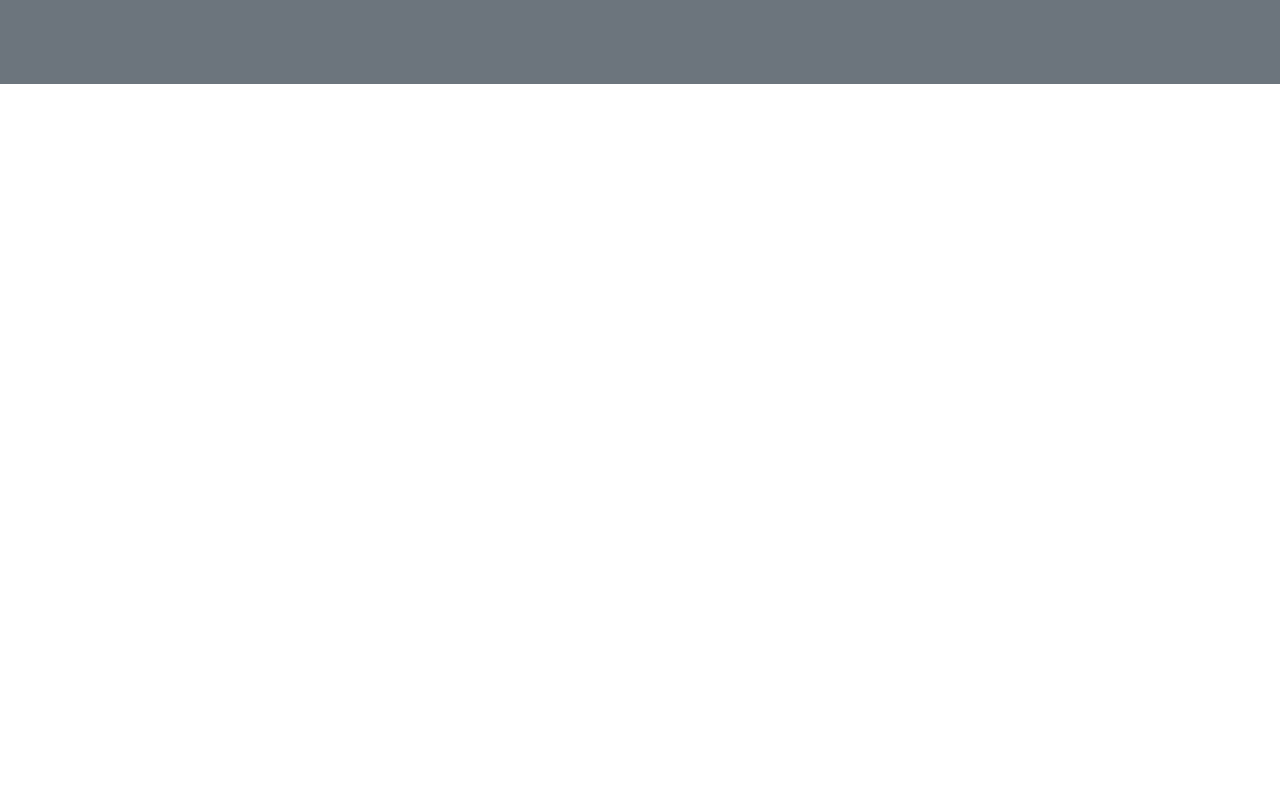
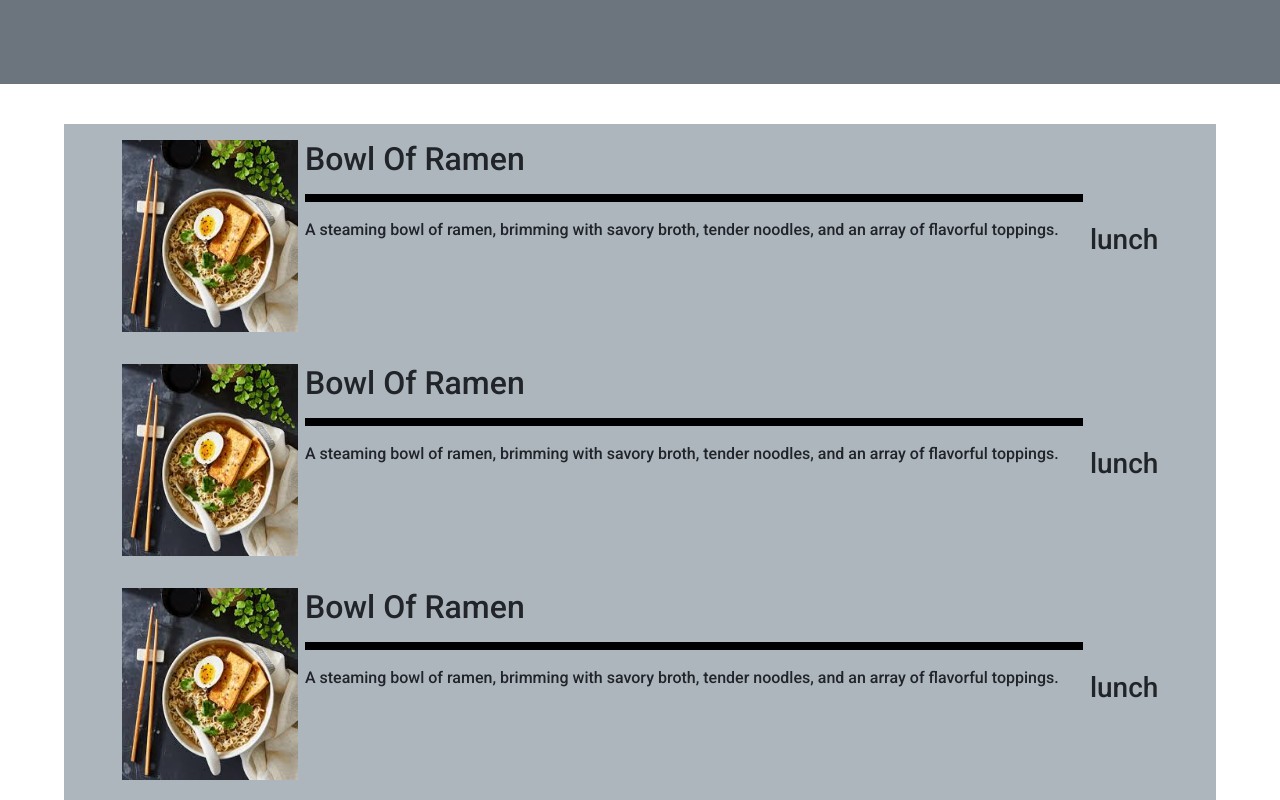
Before and after one commit to youssefggmg/restorant_react, a React (Vite) app: page / in a window 1280 px wide. Shown: the part 780-1580 px from the top of the page. Before the commit the page ends 904 px from the top, so only its background shows below. Built offline with nearby package versions, Linux system fonts and the light colour scheme; data requests are answered from the project's data file.

Commit message:
Updated App.jsx, Mainpage.jsx, db.json, and main.css files; removed images.jpeg file

```diff
--- a/src/App.jsx
+++ b/src/App.jsx
@@ -12,7 +12,7 @@ const App = () => {
         <Navbare/>
         <BrowserRouter>
         <Routes>
-            <Route index path='/' element={<div>
+            <Route index path='/' element={<div style={{display:"flex", flexDirection:"column"}}>
                 <Hero/><Mainpage/>
             </div>}/>
             <Route path='*' element={<Notfound/>}/>
--- a/src/Mainpage.jsx
+++ b/src/Mainpage.jsx
@@ -1,27 +1,47 @@
-import React, { useEffect, useState } from 'react'
-import "./style/main.css"
+import React, { useEffect, useState } from 'react';
+import "./style/main.css";
 import axios from 'axios';
 
 const Mainpage = () => {
-    const [meal,setMeal]=useState("")
-    const getmeals= async(url)=>{
+    const [meal, setMeal] = useState([]); // Initialize as an array
+    const [lastFiveMeals,setLastFiveMeals] = useState([])
+
+    const getmeals = async (url) => {
         try {
-            const meals = await axios.get(url)
-            setMeal(meals.data)
+            const response = await axios.get(url);
+            const meals = response.data;
+            setMeal(meals)
+            const lastFiveMeals = meals.slice(-5); // Get the last 5 items
+            setLastFiveMeals(lastFiveMeals);
         } catch (error) {
             console.log(error);
         }
-    }
-    useEffect(()=>{
+    };
+
+    useEffect(() => {
         getmeals("http://localhost:8000/meals");
-    },[])
+    }, []);
+
+    console.log(meal);
+
     return (
         <>
-        <h1 className='title'> the latest meals Add</h1>
+            <h1 className='title'>The Latest Meals Added</h1>
+            <div className='latestMeals'>
+                {lastFiveMeals.map(meal => (
+                    <div key={meal.id} className='meal'>
+                        <img src={meal.image} alt={meal.title} className='mealImage' />
+                        <div className='content'>
+                            <h2>{meal.title}</h2>
+                            <hr />
+                            <p>{meal.description}</p>
+                        </div>
+                        <h3 className='category'> {meal.catigory}</h3>
+                    </div>
+                ))}
+            </div>
+        </>
+    );
+};
 
-        <div className='latestMeals'></div>
-        </>
-    )
-}
-
-export default Mainpage
+export default Mainpage;
--- a/src/db/db.json
+++ b/src/db/db.json
@@ -2,30 +2,30 @@
     "meals": [
         {
             "id": 1,
-            "title": "Ramen",
-            "descreption": "A steaming bowl of ramen, brimming with savory broth, tender noodles, and an array of flavorful toppings.",
+            "title": "Bowl Of Ramen",
+            "description": "A steaming bowl of ramen, brimming with savory broth, tender noodles, and an array of flavorful toppings.",
             "catigory": "lunch",
             "image":"ramen.jpeg"
         },
         {
             "id": 2,
-            "title": "Ramen",
-            "descreption": "A steaming bowl of ramen, brimming with savory broth, tender noodles, and an array of flavorful toppings.",
+            "title": "Bowl Of Ramen",
+            "description": "A steaming bowl of ramen, brimming with savory broth, tender noodles, and an array of flavorful toppings.",
             "catigory": "lunch",
             "image":"ramen.jpeg"
         },
         {
             "id": 3,
-            "title": "Ramen",
-            "descreption": "A steaming bowl of ramen, brimming with savory broth, tender noodles, and an array of flavorful toppings.",
+            "title": "Bowl Of Ramen",
+            "description": "A steaming bowl of ramen, brimming with savory broth, tender noodles, and an array of flavorful toppings.",
             "catigory": "lunch",
             "image":"ramen.jpeg"
         }
         ,
         {
             "id": 4,
-            "title": "Ramen",
-            "descreption": "A steaming bowl of ramen, brimming with savory broth, tender noodles, and an array of flavorful toppings.",
+            "title": "Bowl Of Ramen",
+            "description": "A steaming bowl of ramen, brimming with savory broth, tender noodles, and an array of flavorful toppings.",
             "catigory": "lunch",
             "image":"ramen.jpeg"
         }
--- a/src/style/main.css
+++ b/src/style/main.css
@@ -9,4 +9,37 @@
     margin: 0.5em 0;
     padding: 1em 0;
 }
-.latest
+.latestMeals{
+    background-color: #ADB5BD;
+    width: 90%;
+    /* height: 6em; */
+    margin: auto;
+    display: flex;
+    flex-direction: column;
+    align-items: center;
+    margin-bottom: 3em;
+}
+.meal{
+    display: flex;
+    width: 90%;
+    justify-content: space-between;
+    margin-top: 1em;
+
+}
+.mealImage{
+    object-fit: fill;
+    width: 11em;
+    height: 24vh;
+    margin-bottom: 1em;
+}
+hr{
+    border: 0.5vh solid #000000;
+    opacity: 1;
+}
+.content{
+    width: 75%;
+    overflow-wrap: anywhere;
+}
+.category{
+    align-self: center;
+}
```
Also changed, not shown: public/ramen.jpeg (renamed from public/images.jpeg).
